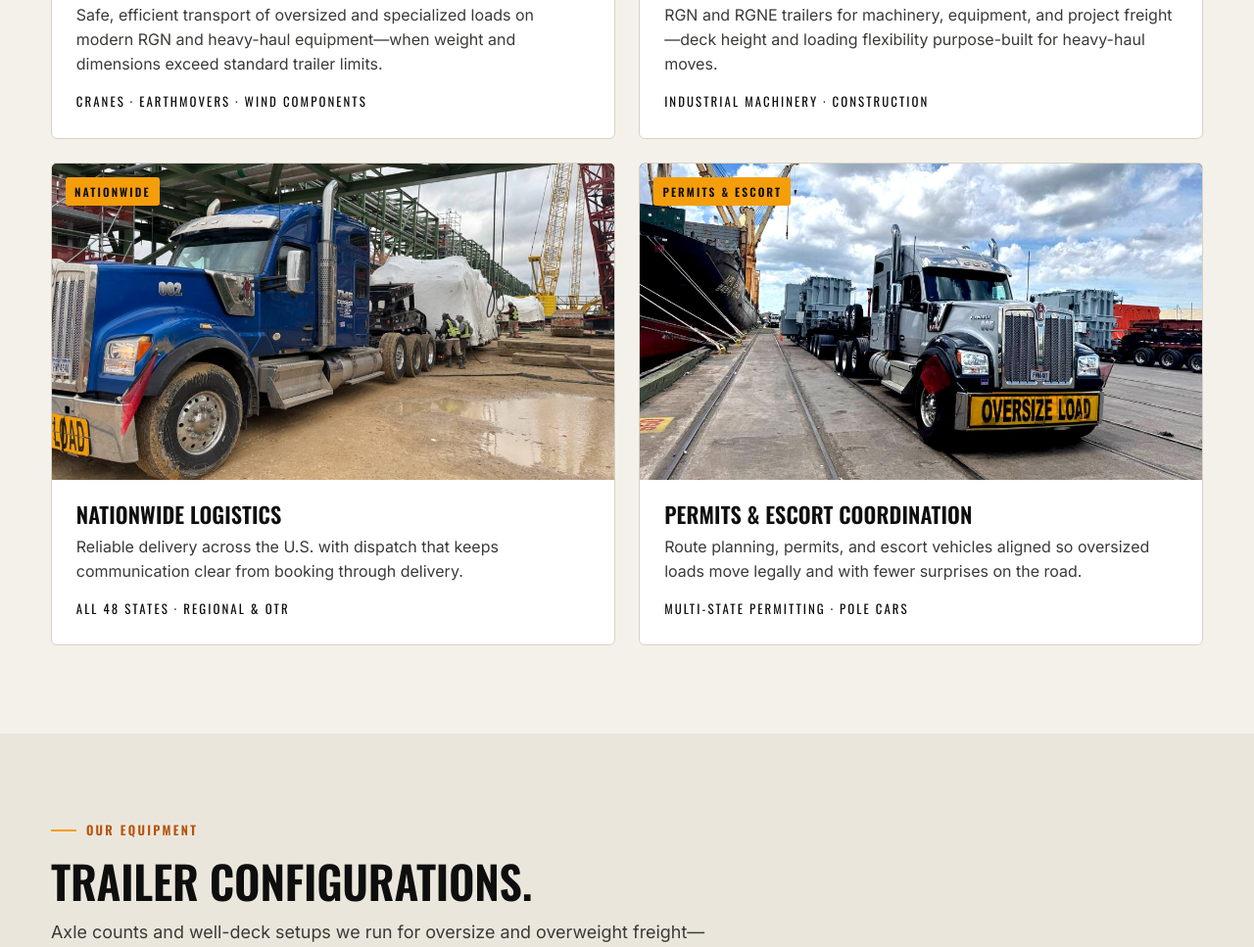
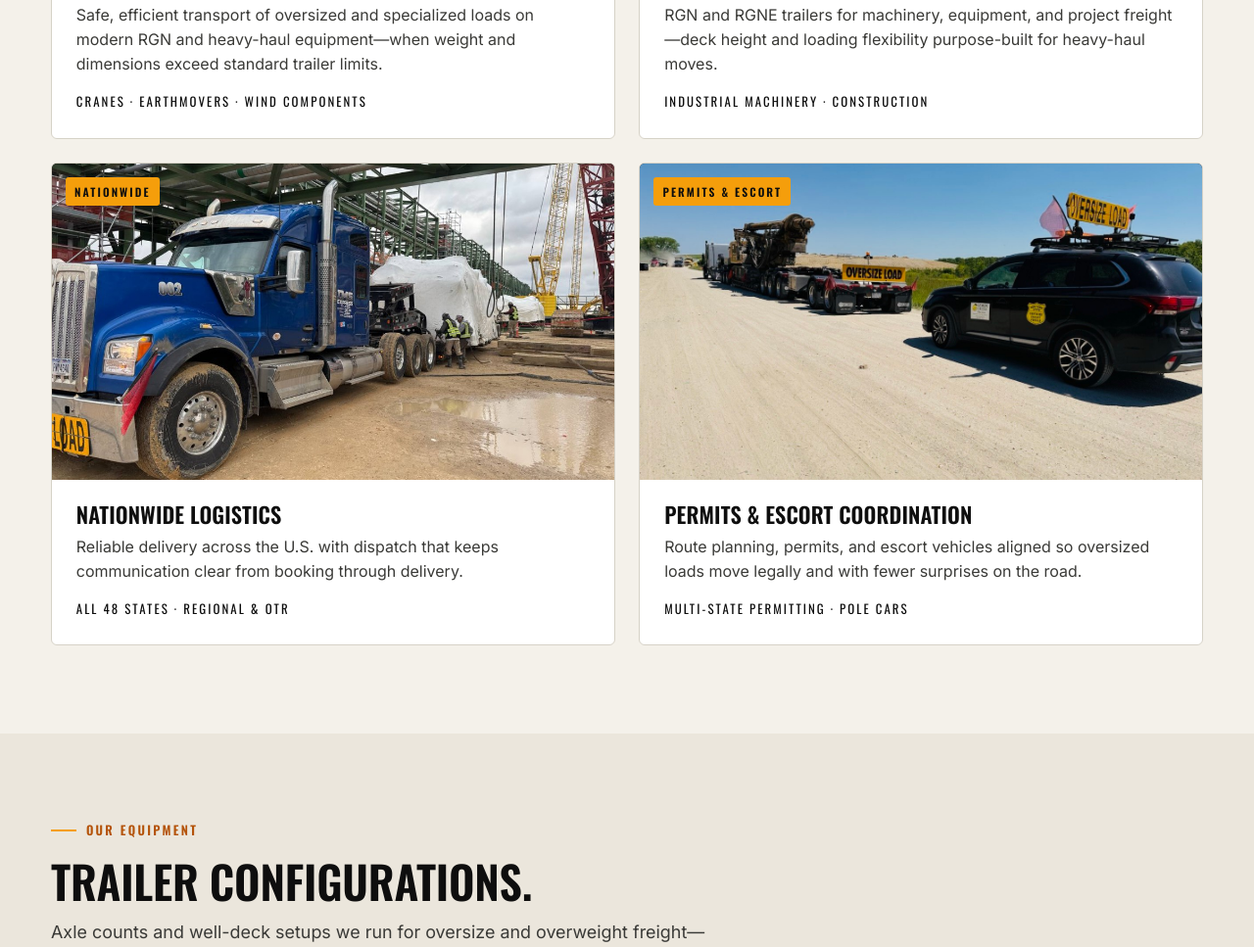
Before and after one commit to Marselsab1/ms-express-website, a website: page equipment.html in a window 1280 px wide. Shown: the part 1042-2009 px from the top of the page at 98% size. Drawn offline with nearby package versions, Linux system fonts and the light colour scheme.

Commit message:
Equipment: use escort-vehicle photo for Permits & Escort card (per Rustam)

```diff
--- a/equipment.html
+++ b/equipment.html
@@ -112,7 +112,7 @@
             <article class="service">
               <div class="service-photo">
                 <span class="service-tag">Permits &amp; Escort</span>
-                <img src="assets/gallery-141.jpg" alt="IMS Express Kenworth with oversized transformer load at port" loading="lazy" />
+                <img src="assets/gallery-100.jpg" alt="New York State certified escort vehicle with OVERSIZE LOAD banner escorting a heavy haul" loading="lazy" />
               </div>
               <div class="service-body">
                 <h3>Permits &amp; Escort Coordination</h3>
```
